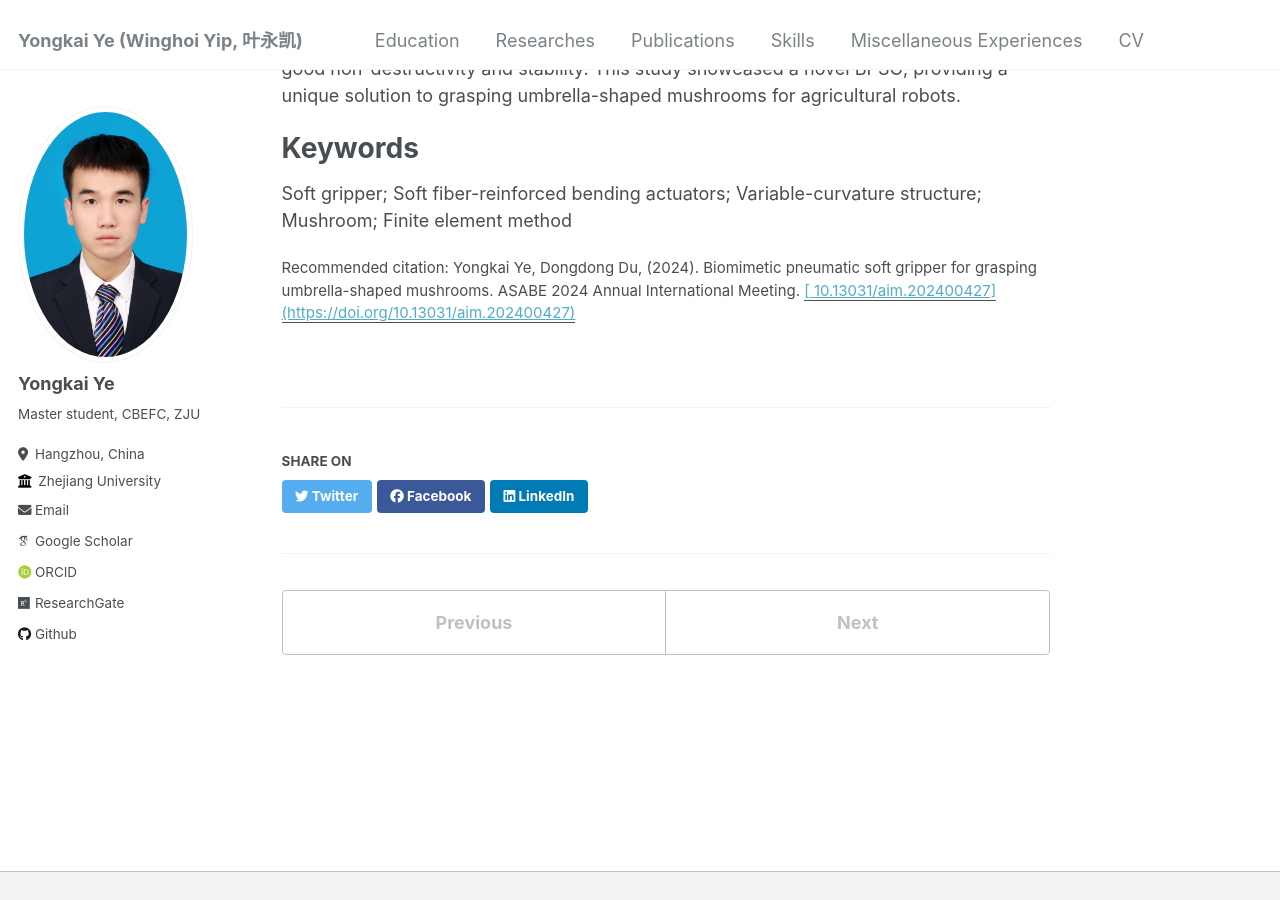
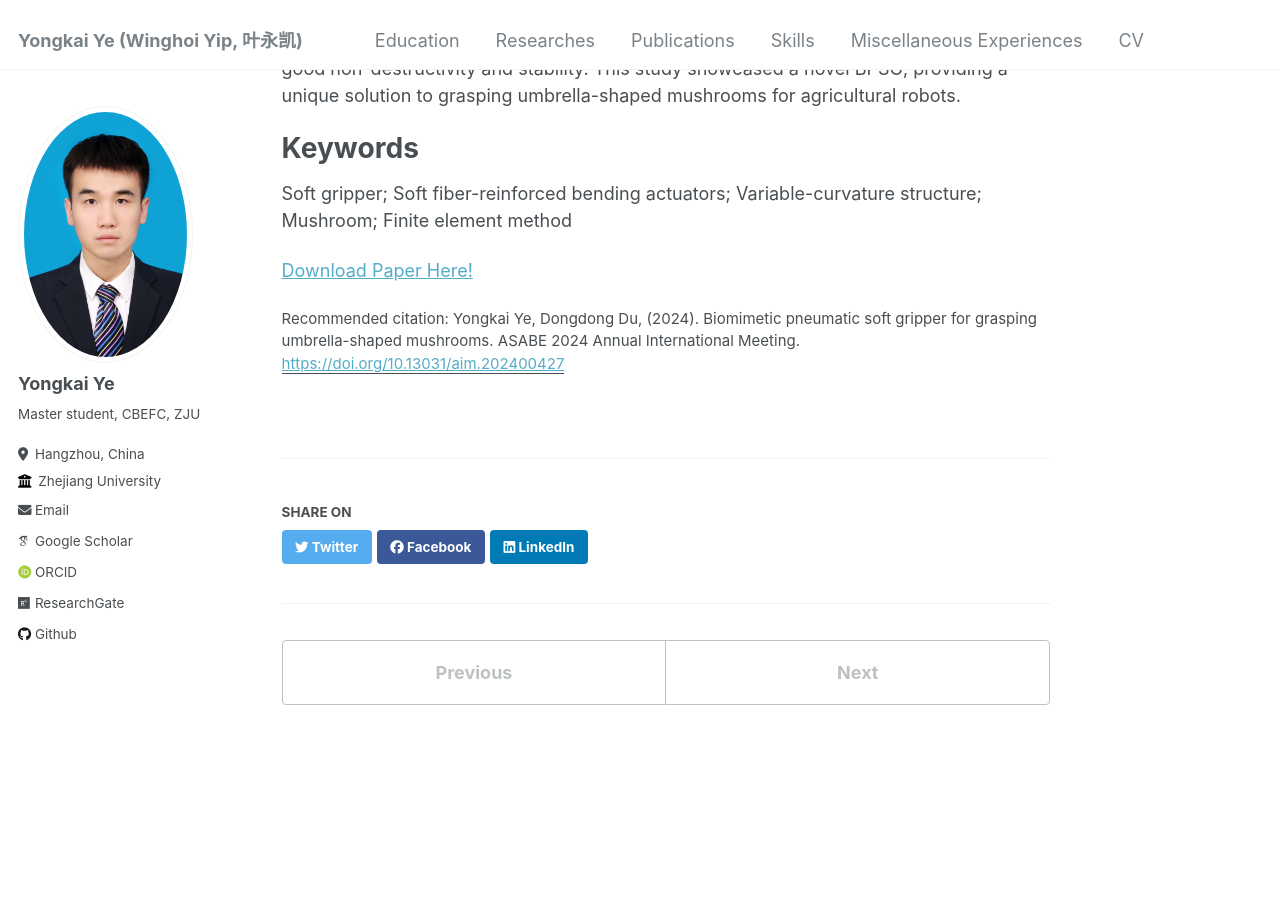
Before and after one commit to Yongkai-Ye/Yongkai-Ye.github.io, a Jekyll site: the page built from _publications/2024-July-zju-paper-6.md, in a window 1280 px wide and 900 px high, scrolled down 727 px. Built offline with Jekyll 4.4.1, drawn with Linux system fonts in a browser that asks for light colours; some web fonts are replaced.

Commit message:
Update 2024-July-zju-paper-6.md

```diff
--- a/_publications/2024-July-zju-paper-6.md
+++ b/_publications/2024-July-zju-paper-6.md
@@ -5,7 +5,7 @@ permalink: /publications/2024-July-zju-paper-6
 excerpt: 'This work is about proposing a biomimetic pneumatic soft gripper (BPSG) that mainly comprised three soft variable-curvature fiber-reinforced bending actuators (VCFRBAs), dedicated to grasping umbrella-shaped mushrooms.'
 date: 2024-07-01
 venue: 'ASABE 2024 Annual International Meeting'
-paperurl: '[ 10.13031/aim.202400427](https://doi.org/10.13031/aim.202400427)'
+paperurl: 'https://doi.org/10.13031/aim.202400427'
 citation: 'Yongkai Ye, Dongdong Du, (2024). Biomimetic pneumatic soft gripper for grasping umbrella-shaped mushrooms. ASABE 2024 Annual International Meeting.'
 ---
 
@@ -20,3 +20,5 @@ Current grippers show limited performance when grasping mushrooms with an umbrel
 Keywords
 ======
 Soft gripper; Soft fiber-reinforced bending actuators; Variable-curvature structure; Mushroom; Finite element method
+
+[Download Paper Here!](https://doi.org/10.13031/aim.202400427)
```
